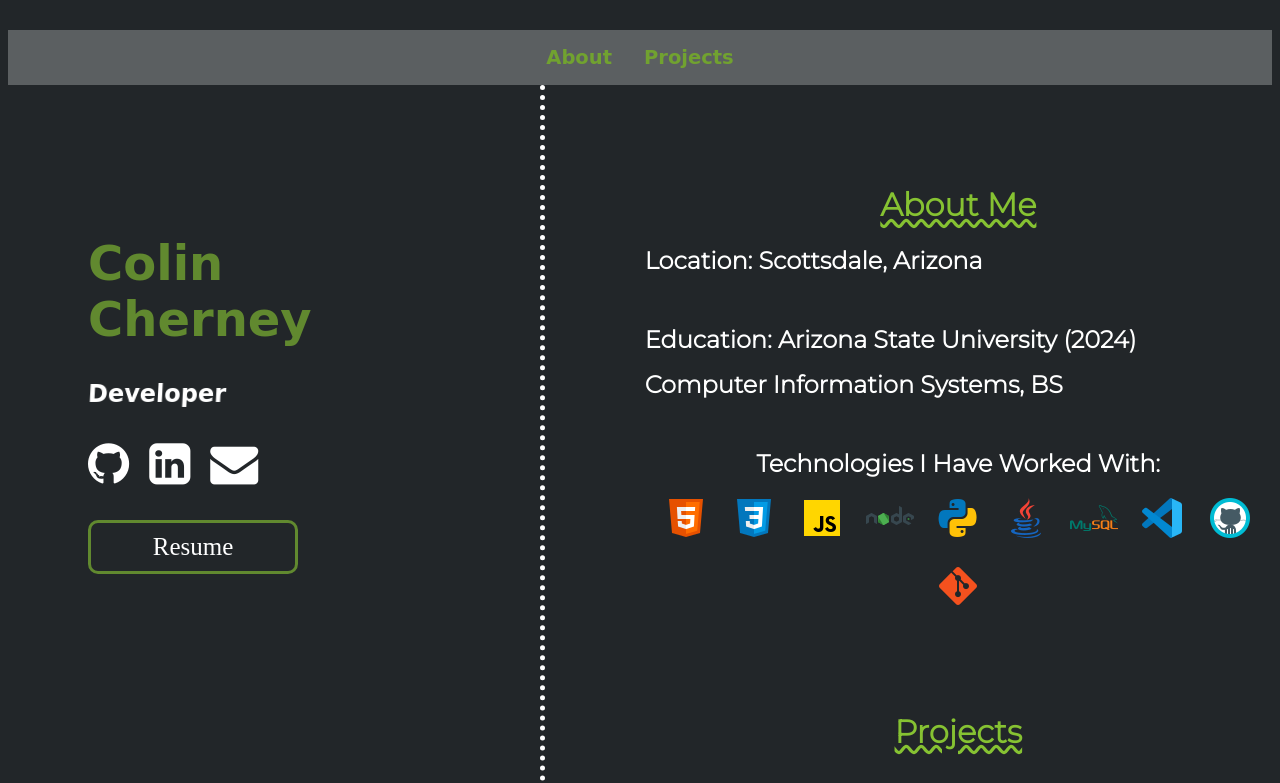
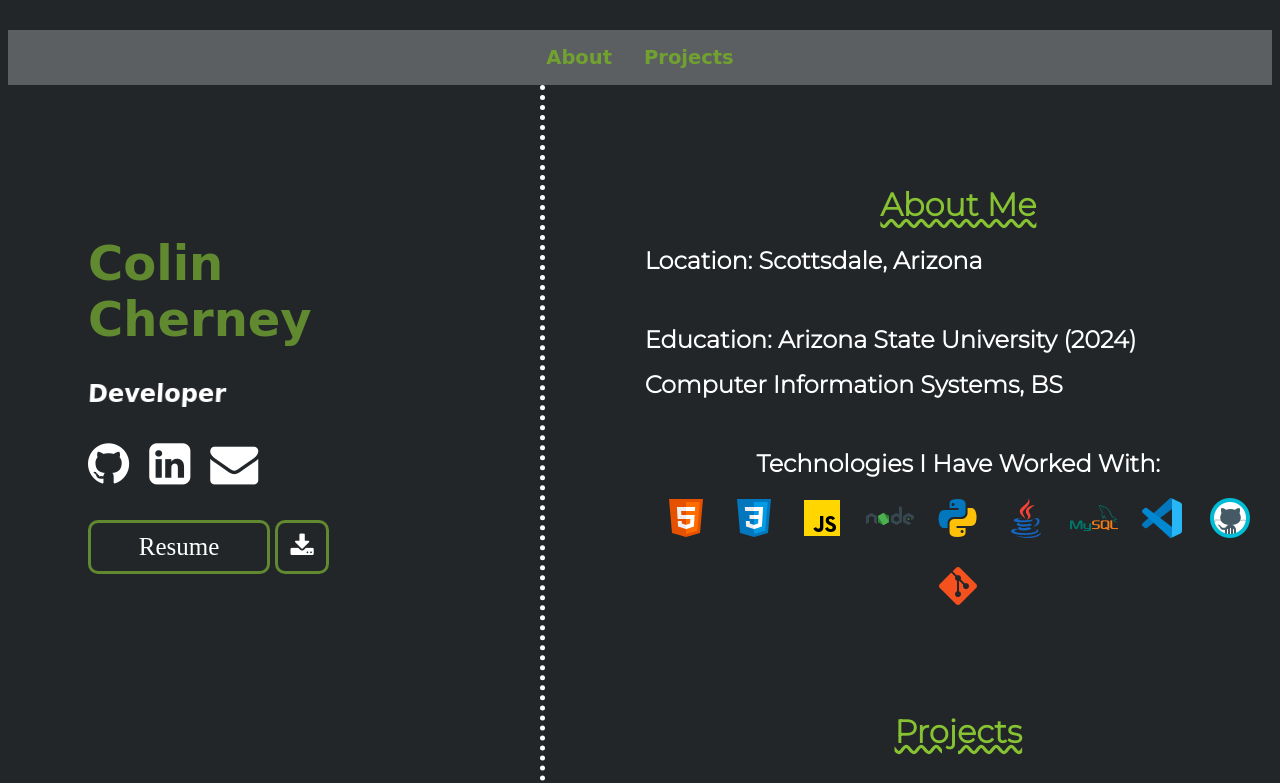
Before and after one commit to colincherney/colin-cherney-website, a plain HTML site: page index.html in a window 1280 px wide. Shown: the top 783 px of the page. Drawn offline with nearby package versions, Linux system fonts and the light colour scheme; a web font is replaced by a local one.

Commit message:
Added download link for resume

```diff
--- a/desktop.css
+++ b/desktop.css
@@ -210,7 +210,7 @@ footer {
 }
 
 #resume {
-  width: 184px;
+  width: 156px;
   margin-top: 32px;
   text-decoration: none;
   color: white;
@@ -225,3 +225,25 @@ footer {
   background-color: #86c232;
   cursor: pointer;
 }
+
+.resume {
+  display: flex;
+  gap: 5px;
+}
+
+#resumeDownload {
+  width: 28px;
+  margin-top: 32px;
+  text-decoration: none;
+  color: white;
+  border: #61892f solid 3px;
+  font-size: 25px;
+  padding: 10px;
+  border-radius: 10px;
+  text-align: center;
+}
+
+#resumeDownload:hover {
+  background-color: #86c232;
+  cursor: pointer;
+}
--- a/index.html
+++ b/index.html
@@ -65,9 +65,17 @@
               ></i
             ></a>
           </div>
-          <a id="resume" target="_blank" href="Colin_Cherney_Resume.pdf"
-            >Resume</a
-          >
+          <div class="resume">
+            <a id="resume" target="_blank" href="Colin_Cherney_Resume.pdf"
+              >Resume</a
+            >
+            <a
+              id="resumeDownload"
+              href="Colin_Cherney_Resume.pdf"
+              download="colin-cherney-resume"
+              ><i class="fa fa-download"></i
+            ></a>
+          </div>
         </div>
       </div>
       <div class="container">
--- a/phone.css
+++ b/phone.css
@@ -193,7 +193,7 @@ footer {
 
 #resume {
   display: flex;
-  width: 184px;
+  width: 156px;
   text-decoration: none;
   color: white;
   border: #61892f solid 3px;
@@ -202,7 +202,6 @@ footer {
   border-radius: 10px;
   text-align: center;
   justify-content: center;
-  margin: auto;
   margin-top: 32px;
 }
 
@@ -210,3 +209,26 @@ footer {
   background-color: #86c232;
   cursor: pointer;
 }
+
+.resume {
+  display: flex;
+  gap: 5px;
+  justify-content: center;
+}
+
+#resumeDownload {
+  width: 28px;
+  margin-top: 32px;
+  text-decoration: none;
+  color: white;
+  border: #61892f solid 3px;
+  font-size: 25px;
+  padding: 10px;
+  border-radius: 10px;
+  text-align: center;
+}
+
+#resumeDownload:hover {
+  background-color: #86c232;
+  cursor: pointer;
+}
--- a/tablet.css
+++ b/tablet.css
@@ -201,7 +201,7 @@ footer {
 
 #resume {
   display: flex;
-  width: 184px;
+  width: 156px;
   text-decoration: none;
   color: white;
   border: #61892f solid 3px;
@@ -210,7 +210,6 @@ footer {
   border-radius: 10px;
   text-align: center;
   justify-content: center;
-  margin: auto;
   margin-top: 32px;
 }
 
@@ -218,3 +217,26 @@ footer {
   background-color: #86c232;
   cursor: pointer;
 }
+
+.resume {
+  display: flex;
+  gap: 5px;
+  justify-content: center;
+}
+
+#resumeDownload {
+  width: 28px;
+  margin-top: 32px;
+  text-decoration: none;
+  color: white;
+  border: #61892f solid 3px;
+  font-size: 25px;
+  padding: 10px;
+  border-radius: 10px;
+  text-align: center;
+}
+
+#resumeDownload:hover {
+  background-color: #86c232;
+  cursor: pointer;
+}
```
